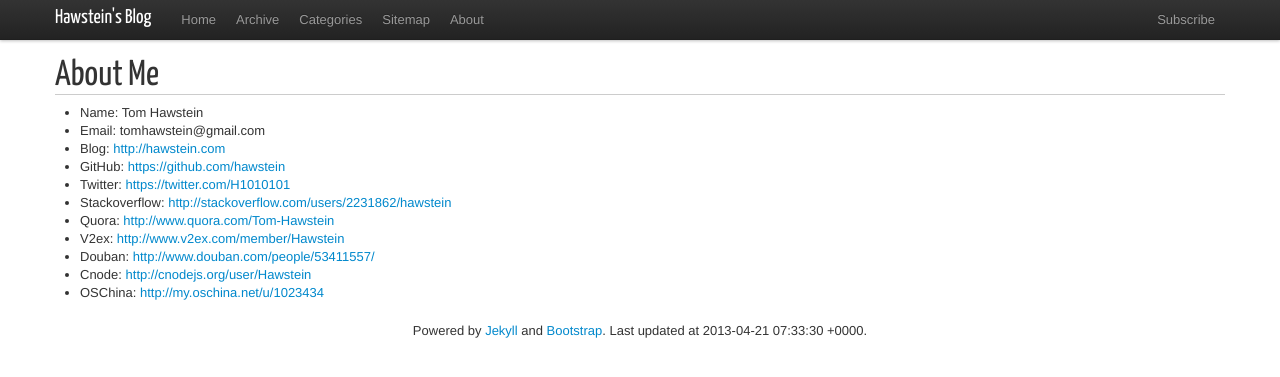
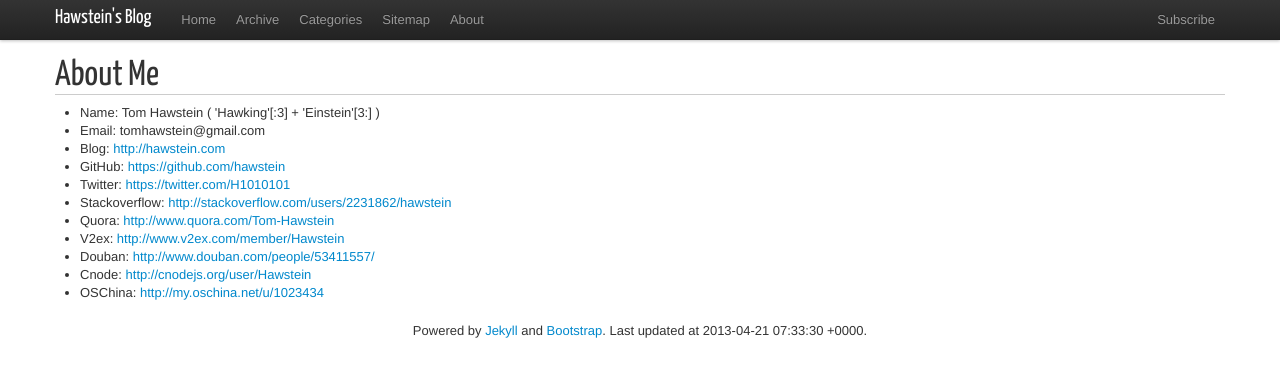
Before and after one commit to Hawstein/hawstein.github.com, a Jekyll site: the page built from about.html, in a window 1280 px wide. Shown: the top 377 px of the page. Built offline with Jekyll 4.4.1, drawn with Linux system fonts in a browser that asks for light colours; nearby versions of some CDN libraries; Markdown is read by kramdown in place of the engine named in the settings.

Commit message:
about me

```diff
--- a/about.html
+++ b/about.html
@@ -7,7 +7,7 @@ title: About
   <h1>About Me</h1>
   <p>
     <ul>
-	  <li>Name: Tom Hawstein</li>
+	  <li>Name: Tom Hawstein ( 'Hawking'[:3] + 'Einstein'[3:] )</li>
 	  <li>Email: tomhawstein@gmail.com</li>
 	  <li>Blog: <a href='http://hawstein.com'>http://hawstein.com</a></li>
       <li>GitHub: <a href='https://github.com/hawstein'>https://github.com/hawstein</a></li>
```
